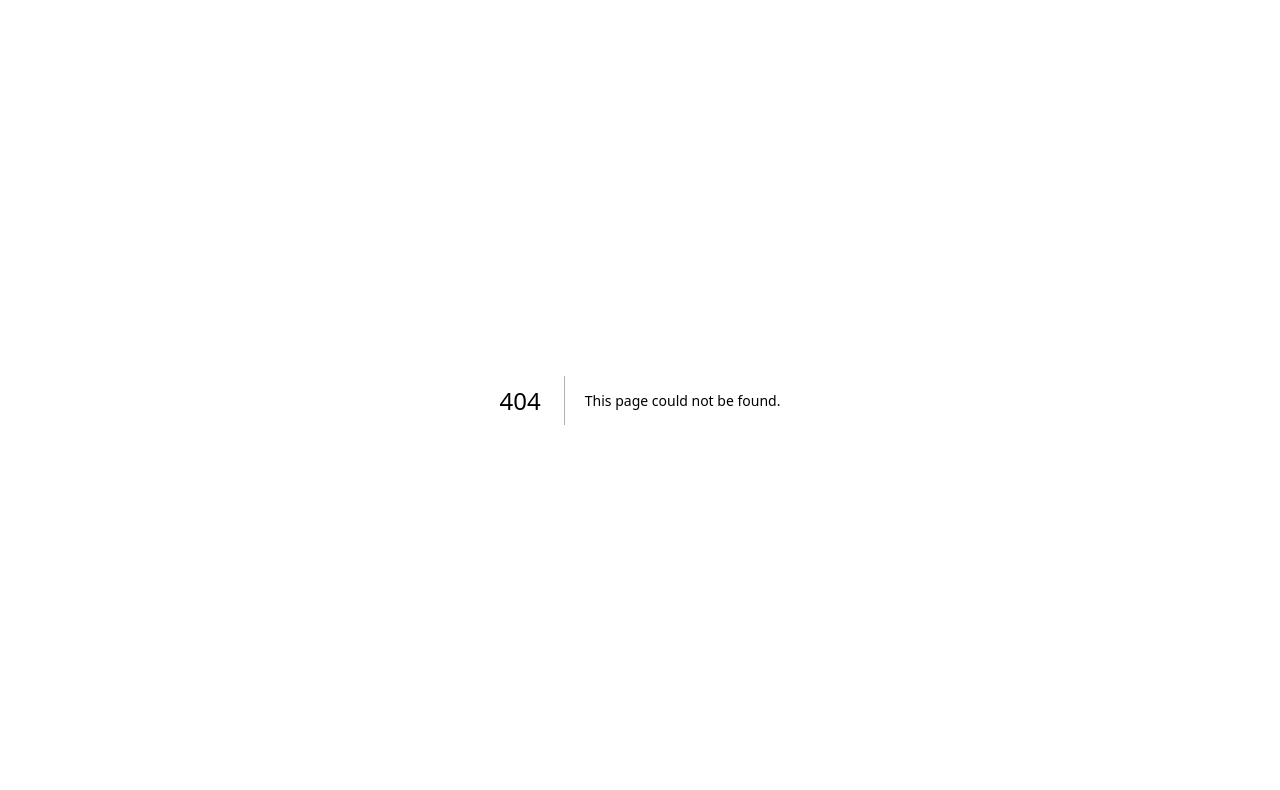
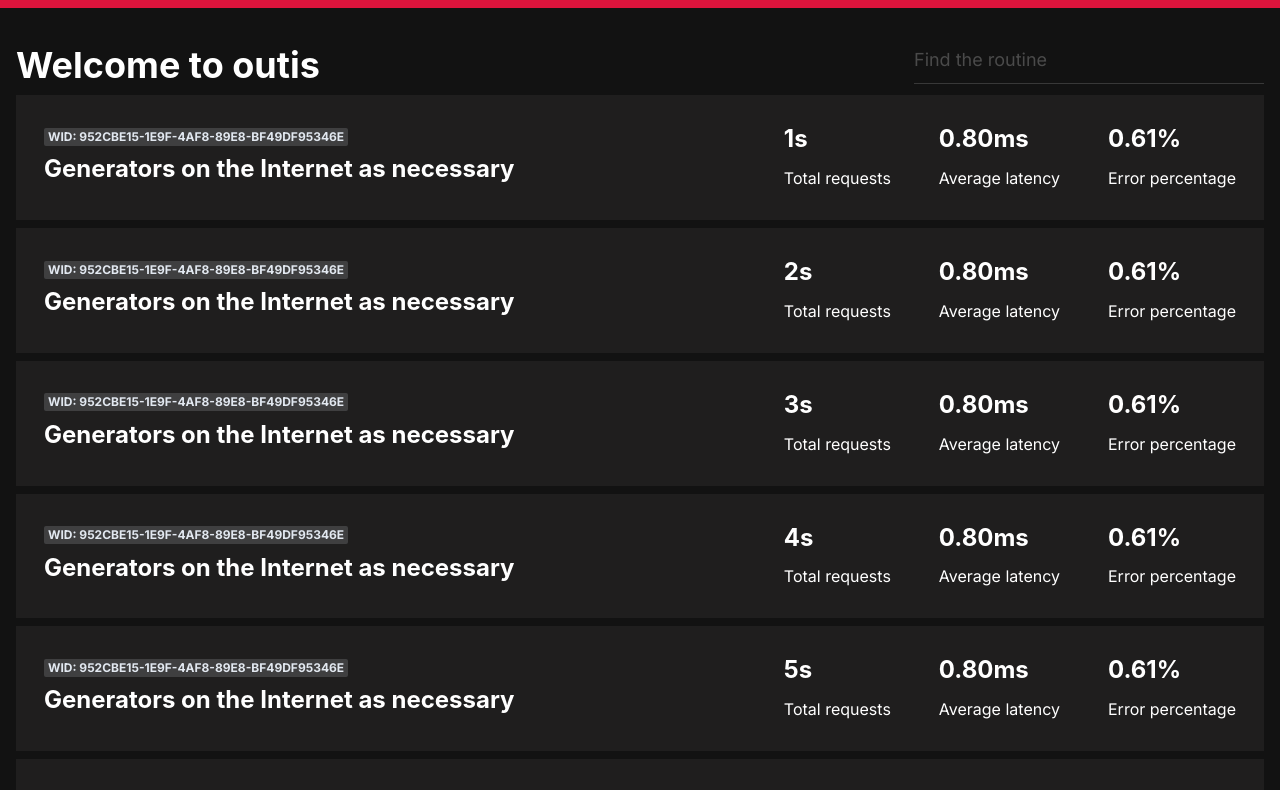
Before and after one commit to isaqueveras/outis-dashboard, a Next.js app in the folder workspace/: page / in a window 1280 px wide. Before the commit this address had no page. Shown: the top 790 px of the page. Built offline with nearby package versions, Linux system fonts and the light colour scheme.

Commit message:
feat: init home page

```diff
--- /dev/null
+++ b/workspace/app/page.tsx
@@ -0,0 +1,62 @@
+"use client"
+
+import { Badge, Box, Container, Heading, Input, Link, Text } from "@chakra-ui/react";
+
+export default function Home() {
+  return (
+    <Box bg='#121212' minH={'100vh'}>
+      <Box bg={'crimson'} h={2} />
+      <Container maxW='8xl' textColor={'white'} py={7}>
+        <Box
+          display={'flex'}
+          flexDirection={'row'}
+          justifyContent={'space-between'}
+        >
+          <Heading mt={2}>Welcome to outis</Heading>
+          <Input variant='flushed' colorScheme={'blackAlpha'} placeholder='Find the routine' maxW={350} size={'lg'} />
+        </Box>
+
+        <Box>
+          {[1, 2, 3, 4, 5, 3, 1, 1, 1, 1].map((v) => (
+            <Box
+              mt={2}
+              bg='#1f1e1e'
+              p={7}
+              display={'flex'}
+              flexDirection={'row'}
+              alignItems={'center'}
+              justifyContent={'space-between'}
+            >
+              <Box>
+                <Box>
+                  <Badge colorScheme={'gray'}>wid: <Link href="/w/3ed4bbc9-ab67-402f-82c1-0fdbd004afd6/r/5b15145b-df20-478d-bcc1-9dd30a451ad0">952cbe15-1e9f-4af8-89e8-bf49df95346e</Link></Badge>
+                  {/* <Badge variant={'solid'} colorScheme={'green'} ml={1}>state: running</Badge> */}
+                  <Heading fontSize={24} my={2} maxW={650}>Generators on the Internet as necessary</Heading>
+                </Box>
+              </Box>
+
+              <Box display={'flex'} gap={12}>
+                <Box>
+                  <Heading fontSize={'24px'} mb={3}>{v}s</Heading>
+                  <Text>Total requests</Text>
+                </Box>
+
+                <Box>
+                  <Heading fontSize={'24px'} mb={3}>0.80ms</Heading>
+                  <Text>Average latency</Text>
+                </Box>
+
+                <Box>
+                  <Heading fontSize={'24px'} mb={3}>0.61%</Heading>
+                  <Text>Error percentage</Text>
+                </Box>
+
+              </Box>
+            </Box>
+          ))}
+        </Box>
+
+      </Container>
+    </Box>
+  )
+}
--- a/workspace/components/dashboard.tsx
+++ b/workspace/components/dashboard.tsx
@@ -27,7 +27,6 @@ import {
   useDisclosure
 } from '@chakra-ui/react'
 
-import { Line } from 'react-chartjs-2'
 import RoutineDetails from './routine-datails';
 import Indicator from './indicator';
 import Histogram from './histogram';
@@ -49,6 +48,7 @@ export default function Dashboard({ watcher, isLoading }: any) {
         <Grid templateColumns='repeat(4, 1fr)' gap={4}>
           {/* <GridItem colSpan={4} bg='#1f1e1e' p={7}>
             <Text>Voltar</Text>
+            <Input placeholder='Select Date and Time' size='md' type='datetime-local' />
           </GridItem> */}
 
           {/* <GridItem rowSpan={10} colSpan={1} bg={'#1f1e1e'} p={7} maxH={'950px'}>
```
